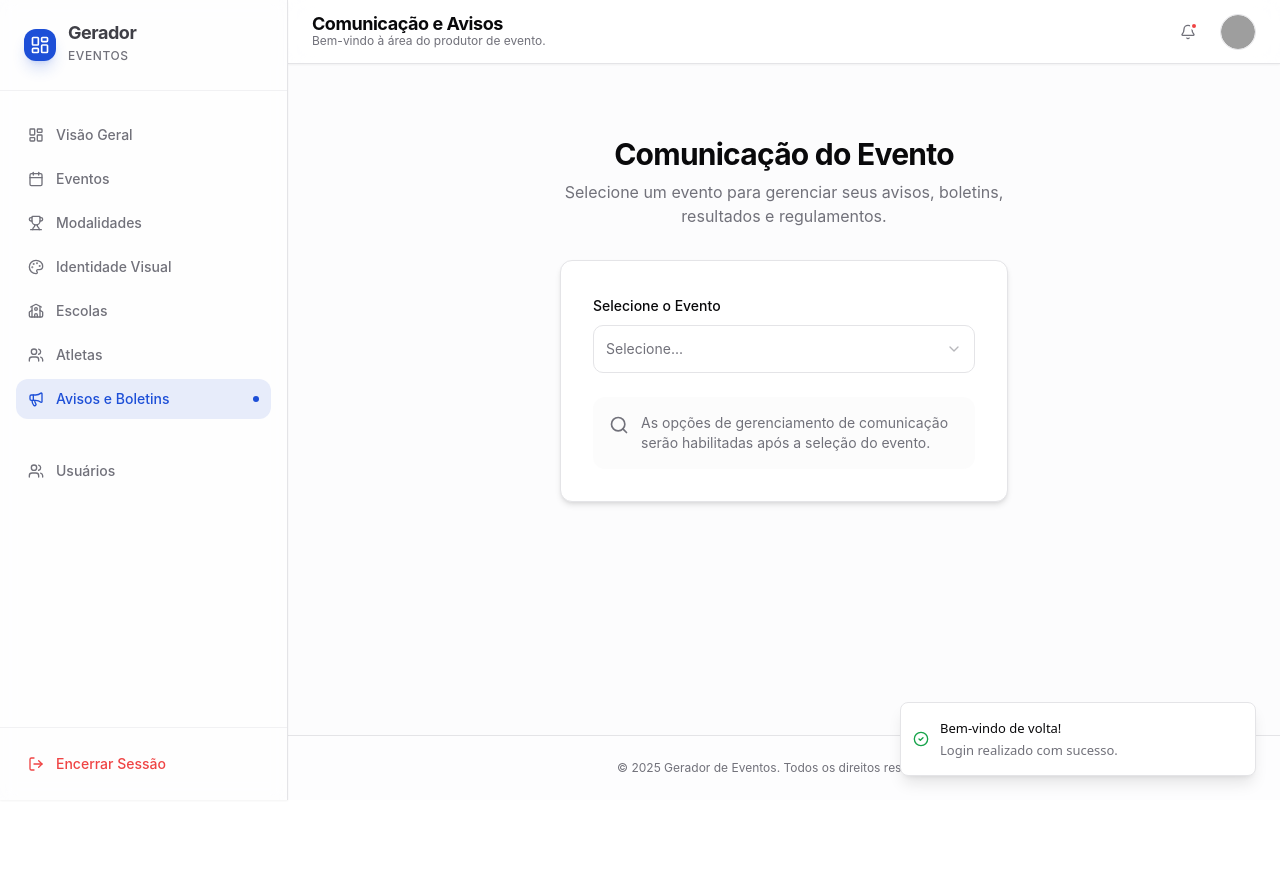
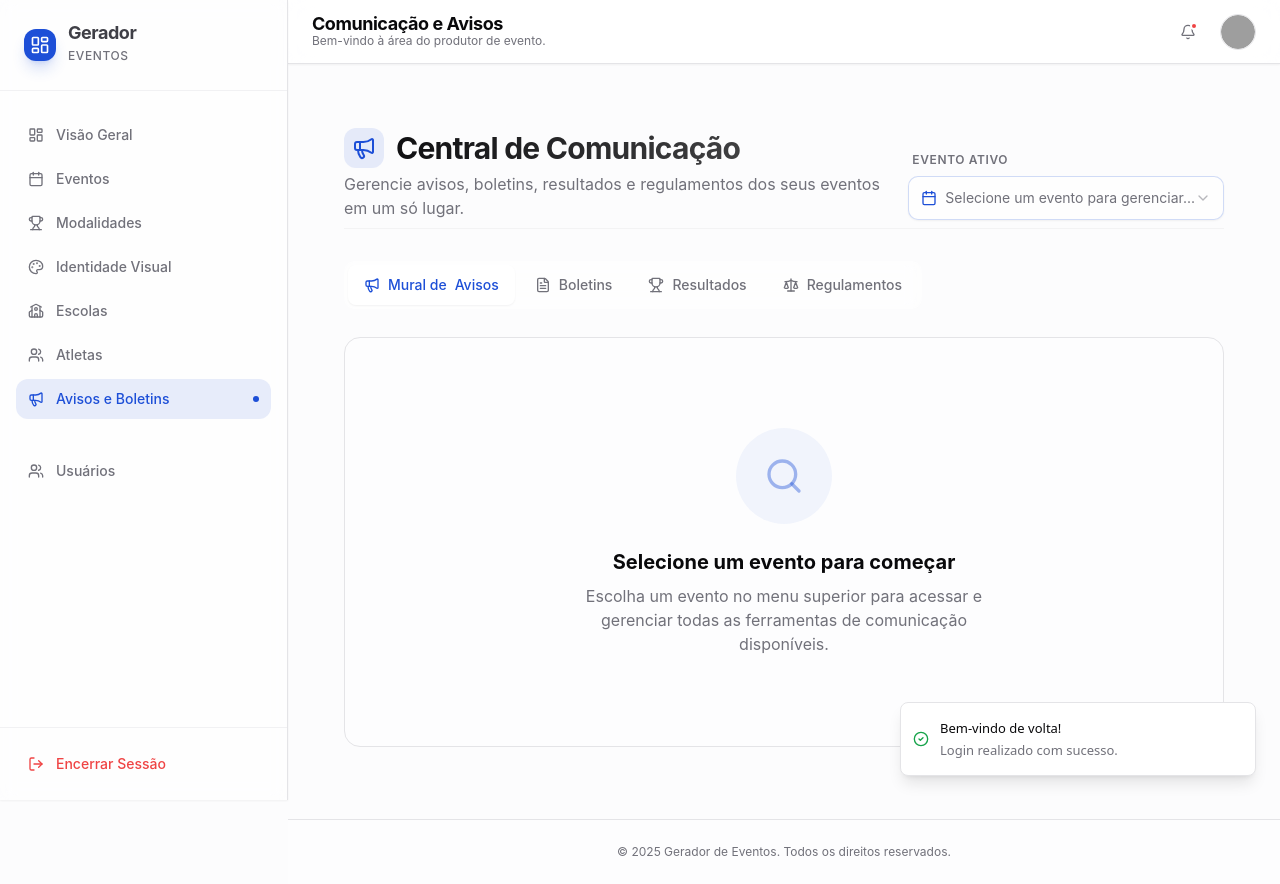
Before and after one commit to AtilaMedeiros/gerador-de-eventos_ultimo, a React (Vite) app: page /area-do-produtor/comunicacao in a window 1280 px wide. Both pictures are taken after typing "name@example.com", "Sample123" into the empty fields and a click on the button "Entrar no Sistema". Before the commit the page ends 800 px from the top, so only its background shows below. Built offline with nearby package versions, Linux system fonts and the light colour scheme; grey boxes are pictures that could not be loaded.

Commit message:
feat: Adiciona campos de cor de fundo e texto na lista de identidade visual e refina a exibição da tabela.

```diff
--- a/src/pages/dashboard/event-config/Communication.tsx
+++ b/src/pages/dashboard/event-config/Communication.tsx
@@ -1,6 +1,6 @@
 import { useState, useEffect } from 'react'
 import { Tabs, TabsContent, TabsList, TabsTrigger } from '@/components/ui/tabs'
-import { Megaphone, FileText, Trophy, Scale, Search } from 'lucide-react'
+import { Megaphone, FileText, Trophy, Scale, Search, Calendar, MapPin, ArrowRight } from 'lucide-react'
 import { NoticesTab } from './communication-tabs/NoticesTab'
 import { BulletinsTab } from './communication-tabs/BulletinsTab'
 import { ResultsTab } from './communication-tabs/ResultsTab'
@@ -45,126 +45,112 @@ export default function Communication() {
 
   const selectedEvent = events.find((e) => e.id === selectedEventId)
 
-  if (!selectedEventId) {
+  // No longer blocking return if no event selected
+
   return (
-      <div className="max-w-4xl mx-auto space-y-8 animate-fade-in pb-10">
-        <div className="space-y-2 text-center pt-10">
-          <h2 className="text-3xl font-bold tracking-tight">
-            Comunicação do Evento
+    <div className="max-w-6xl mx-auto space-y-8 animate-fade-in pb-10 px-4 md:px-6">
+      {/* Premium Header & Context Selector */}
+      <div className="flex flex-col md:flex-row md:items-end justify-between gap-6 pt-8 pb-2 border-b border-border/40">
+        <div className="space-y-1">
+          <h2 className="text-3xl font-bold tracking-tight bg-gradient-to-r from-foreground to-foreground/70 bg-clip-text text-transparent flex items-center gap-3">
+            <div className="p-2 bg-primary/10 rounded-lg">
+              <Megaphone className="h-6 w-6 text-primary" />
+            </div>
+            Central de Comunicação
           </h2>
-          <p className="text-muted-foreground max-w-lg mx-auto">
-            Selecione um evento para gerenciar seus avisos, boletins, resultados
-            e regulamentos.
+          <p className="text-muted-foreground max-w-xl">
+            Gerencie avisos, boletins, resultados e regulamentos dos seus eventos em um só lugar.
           </p>
         </div>
 
-        <Card className="max-w-md mx-auto shadow-md">
-          <CardContent className="p-8 space-y-6">
-            <div className="space-y-2">
-              <label className="text-sm font-medium leading-none peer-disabled:cursor-not-allowed peer-disabled:opacity-70">
-                Selecione o Evento
+        {/* Global Event Selector */}
+        <div className="w-full md:w-[320px] space-y-1.5">
+          <label className="text-xs font-semibold text-muted-foreground uppercase tracking-wider ml-1">
+            Evento Ativo
           </label>
-              <Select onValueChange={handleEventSelect}>
-                <SelectTrigger className="h-12">
-                  <SelectValue placeholder="Selecione..." />
+          <Select
+            value={selectedEventId}
+            onValueChange={handleEventSelect}
+          >
+            <SelectTrigger className="h-11 bg-background/50 backdrop-blur-sm border-primary/20 hover:border-primary/50 focus:ring-primary/20 shadow-sm transition-all">
+              <div className="flex items-center gap-2 truncate">
+                <Calendar className="h-4 w-4 text-primary shrink-0" />
+                <SelectValue placeholder="Selecione um evento para gerenciar..." />
+              </div>
             </SelectTrigger>
             <SelectContent>
               {events.map((event) => (
-                    <SelectItem key={event.id} value={event.id}>
-                      {event.name} (
-                      {format(event.startDate, 'dd/MM/yyyy', { locale: ptBR })})
+                <SelectItem key={event.id} value={event.id} className="cursor-pointer">
+                  <div className="flex flex-col gap-0.5 py-1">
+                    <span className="font-medium">{event.name}</span>
+                    <span className="text-xs text-muted-foreground">
+                      {format(event.startDate, "d 'de' MMM, yyyy", { locale: ptBR })}
+                    </span>
+                  </div>
                 </SelectItem>
               ))}
+              {events.length === 0 && (
+                <div className="p-4 text-center text-sm text-muted-foreground">
+                  Nenhum evento cadastrado.
+                </div>
+              )}
             </SelectContent>
           </Select>
         </div>
-            <div className="bg-muted/30 p-4 rounded-lg text-sm text-muted-foreground flex gap-3 items-start">
-              <Search className="h-5 w-5 shrink-0 mt-0.5" />
-              <p>
-                As opções de gerenciamento de comunicação serão habilitadas após
-                a seleção do evento.
-              </p>
-            </div>
-          </CardContent>
-        </Card>
-      </div>
-    )
-  }
-
-  return (
-    <div className="max-w-5xl mx-auto space-y-8 animate-fade-in pb-10">
-      <div className="flex flex-col md:flex-row md:items-center justify-between gap-4">
-        <div className="space-y-2">
-          <h2 className="text-2xl font-bold tracking-tight">
-            Comunicação do Evento
-          </h2>
-          <p className="text-muted-foreground">
-            Gerenciando:{' '}
-            <span className="font-semibold text-foreground bg-primary/10 px-2 py-0.5 rounded">
-              {selectedEvent?.name}
-            </span>
-          </p>
-        </div>
-        {!paramEventId && (
-          <div className="flex items-center gap-2">
-            <Button
-              variant="outline"
-              size="sm"
-              onClick={() => {
-                setSelectedEventId('')
-                setSearchParams({})
-              }}
-            >
-              Trocar Evento
-            </Button>
-          </div>
-        )}
       </div>
 
-      <Tabs value={activeTab} onValueChange={setActiveTab} className="w-full">
-        <TabsList className="grid w-full grid-cols-4 lg:w-[600px]">
-          <TabsTrigger value="avisos" className="flex gap-2">
-            <Megaphone className="h-4 w-4" /> Avisos
+      <Tabs value={activeTab} onValueChange={setActiveTab} className="w-full space-y-6">
+        <div className="flex items-center justify-between overflow-x-auto pb-1">
+          <TabsList className="h-12 bg-muted/20 p-1 gap-1 w-full md:w-auto supports-[backdrop-filter]:bg-background/60 backdrop-blur">
+            <TabsTrigger value="avisos" className="data-[state=active]:bg-background data-[state=active]:text-primary data-[state=active]:shadow-sm h-10 px-4 gap-2">
+              <Megaphone className="h-4 w-4" />
+              <span className="hidden sm:inline">Mural de</span> Avisos
             </TabsTrigger>
-          <TabsTrigger value="boletins" className="flex gap-2">
+            <TabsTrigger value="boletins" className="data-[state=active]:bg-background data-[state=active]:text-primary data-[state=active]:shadow-sm h-10 px-4 gap-2">
               <FileText className="h-4 w-4" /> Boletins
             </TabsTrigger>
-          <TabsTrigger value="resultados" className="flex gap-2">
+            <TabsTrigger value="resultados" className="data-[state=active]:bg-background data-[state=active]:text-primary data-[state=active]:shadow-sm h-10 px-4 gap-2">
               <Trophy className="h-4 w-4" /> Resultados
             </TabsTrigger>
-          <TabsTrigger value="regulamentos" className="flex gap-2">
+            <TabsTrigger value="regulamentos" className="data-[state=active]:bg-background data-[state=active]:text-primary data-[state=active]:shadow-sm h-10 px-4 gap-2">
               <Scale className="h-4 w-4" /> Regulamentos
             </TabsTrigger>
           </TabsList>
+        </div>
 
-        <div className="mt-6">
-          <TabsContent
-            value="avisos"
-            className="m-0 focus-visible:outline-none"
-          >
+        {/* Content Area */}
+        <div className="min-h-[400px] border rounded-2xl bg-card/30 p-1">
+          {!selectedEventId ? (
+            <div className="h-[400px] flex flex-col items-center justify-center text-center p-8 space-y-6 animate-in fade-in zoom-in-95 duration-500">
+              <div className="w-24 h-24 bg-primary/5 rounded-full flex items-center justify-center animate-pulse-slow">
+                <Search className="h-10 w-10 text-primary/40" />
+              </div>
+              <div className="max-w-md space-y-2">
+                <h3 className="text-xl font-bold">Selecione um evento para começar</h3>
+                <p className="text-muted-foreground">
+                  Escolha um evento no menu superior para acessar e gerenciar todas as ferramentas de comunicação disponíveis.
+                </p>
+              </div>
+            </div>
+          ) : (
+            <div className="p-4 md:p-6 animate-in fade-in slide-in-from-bottom-4 duration-500">
+              <TabsContent value="avisos" className="m-0 focus-visible:outline-none">
                 <NoticesTab eventId={selectedEventId} />
               </TabsContent>
 
-          <TabsContent
-            value="boletins"
-            className="m-0 focus-visible:outline-none"
-          >
+              <TabsContent value="boletins" className="m-0 focus-visible:outline-none">
                 <BulletinsTab eventId={selectedEventId} />
               </TabsContent>
 
-          <TabsContent
-            value="resultados"
-            className="m-0 focus-visible:outline-none"
-          >
+              <TabsContent value="resultados" className="m-0 focus-visible:outline-none">
                 <ResultsTab eventId={selectedEventId} />
               </TabsContent>
 
-          <TabsContent
-            value="regulamentos"
-            className="m-0 focus-visible:outline-none animate-fade-in"
-          >
+              <TabsContent value="regulamentos" className="m-0 focus-visible:outline-none">
                 <RegulationsTab eventId={selectedEventId} />
               </TabsContent>
+            </div>
+          )}
         </div>
       </Tabs>
     </div>
```
Also changed, not shown: src/pages/dashboard/basic-registration/VisualIdentityList.tsx (+95 -23 lines). Lines whose indentation alone changed are shown as unchanged.
